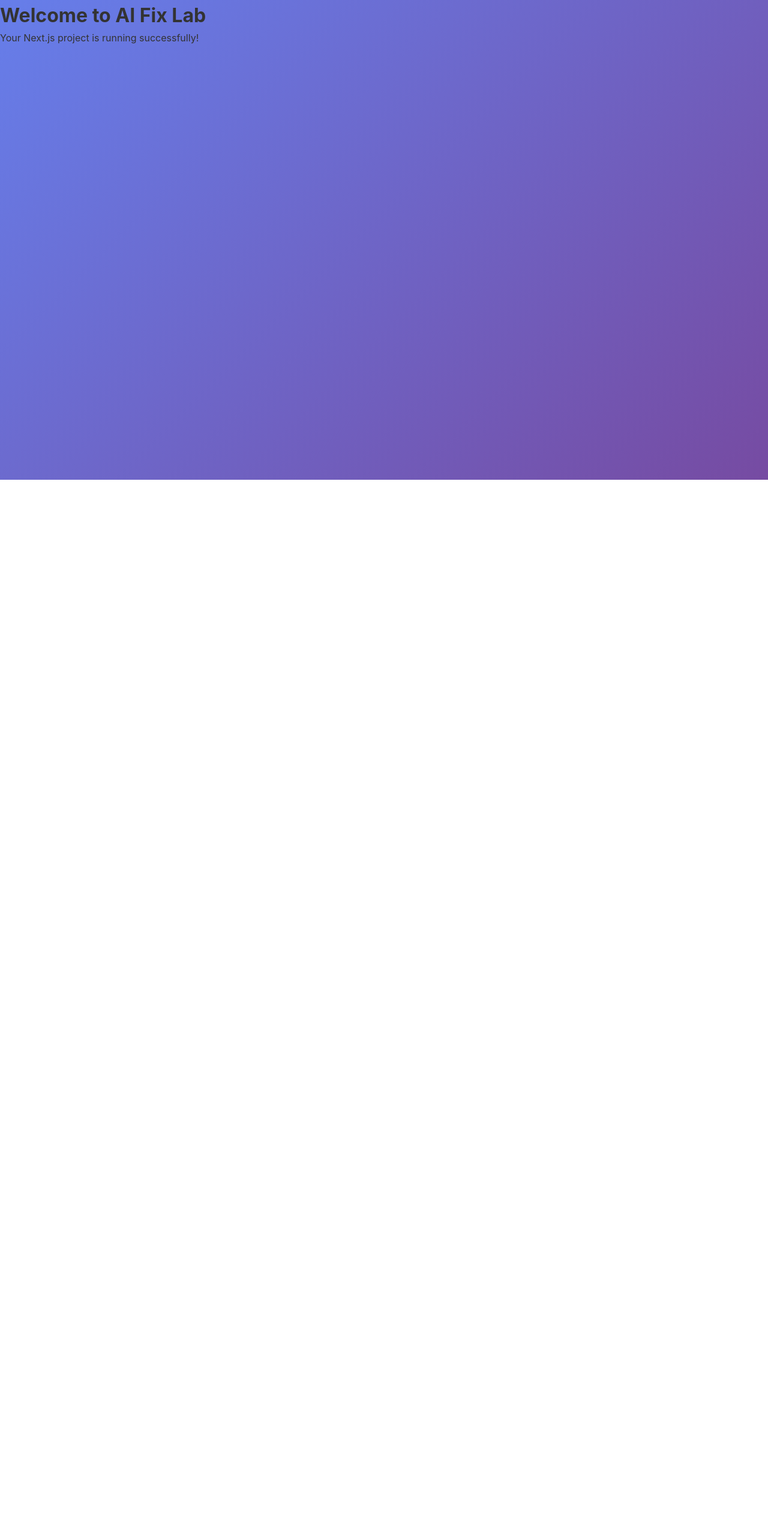
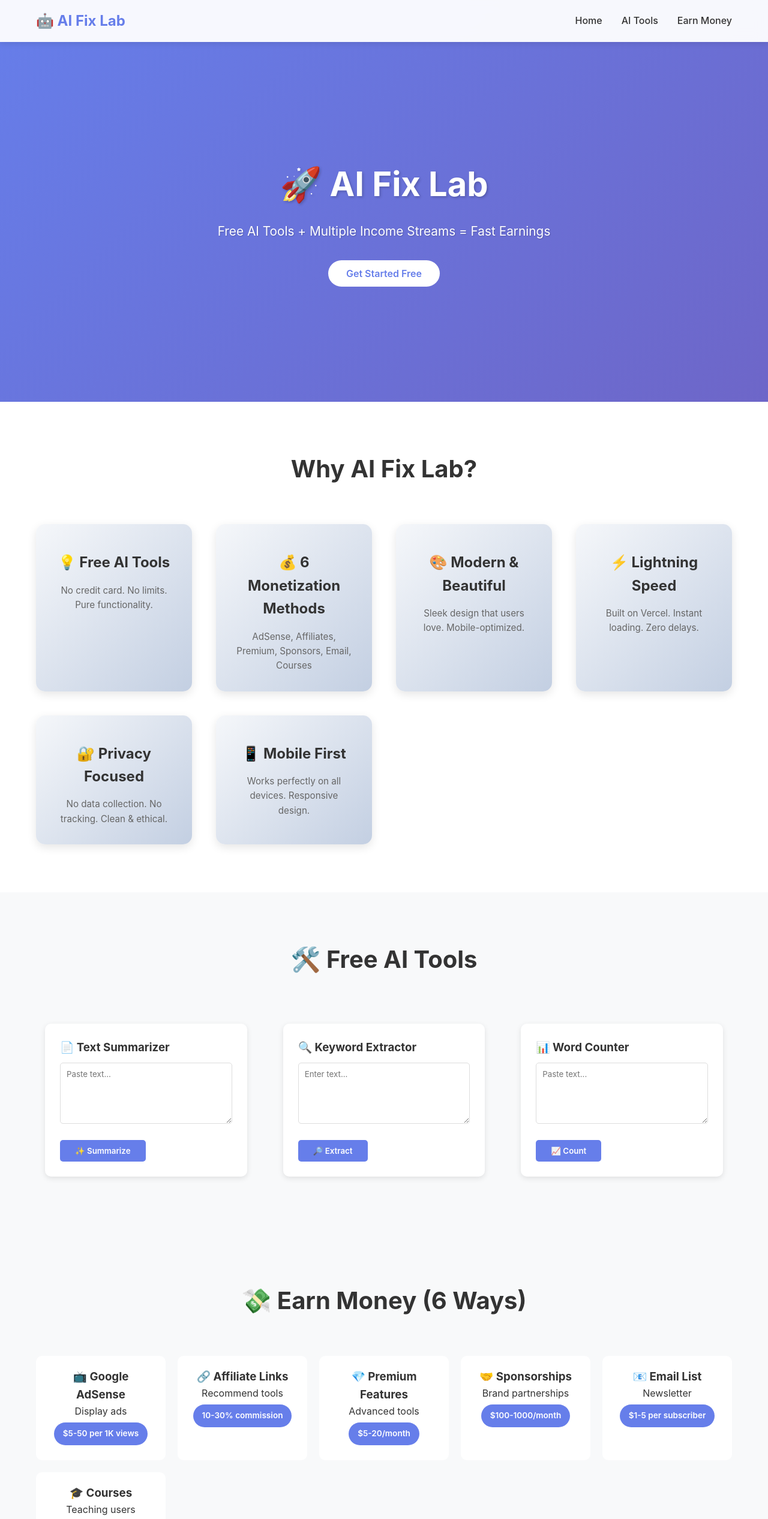
Before and after one commit to newsintech/ai-fix-lab, a Next.js app: page / in a window 1280 px wide. Shown: the top 2533 px of the page at 60% size. Before the commit the page ends 800 px from the top, so only its background shows below. Built offline with nearby package versions, Linux system fonts and the light colour scheme.

Commit message:
Complete AI platform: tools, modern UI, 6 monetization methods

```diff
--- a/pages/index.js
+++ b/pages/index.js
@@ -1,8 +1,163 @@
+import React, { useState } from 'react';
+import Head from 'next/head';
+
 export default function Home() {
+  const [input, setInput] = useState('');
+  const [result, setResult] = useState('');
+  const [loading, setLoading] = useState(false);
+
+  const summarizeText = () => {
+    if (!input.trim()) return;
+    const words = input.split(/\s+/);
+    const summary = words.slice(0, 20).join(' ') + '...';
+    setResult(`📋 Summary: ${summary}`);
+  };
+
+  const extractKeywords = () => {
+    if (!input.trim()) return;
+    const words = input.toLowerCase().split(/\s+/);
+    const keywords = [...new Set(words)].slice(0, 8).join(', ');
+    setResult(`🔑 Keywords: ${keywords}`);
+  };
+
+  const countWords = () => {
+    if (!input.trim()) return;
+    const wordCount = input.split(/\s+/).length;
+    const charCount = input.length;
+    setResult(`📊 Words: ${wordCount} | Chars: ${charCount}`);
+  };
+
   return (
-    <div>
-      <h1>Welcome to AI Fix Lab</h1>
-      <p>Your Next.js project is running successfully!</p>
-    </div>
-  )
+    <>
+      <Head>
+        <title>AI Fix Lab - Free AI Tools & Earn Money Fast</title>
+        <meta name="description" content="Free AI tools + multiple monetization methods" />
+        <meta name="viewport" content="width=device-width, initial-scale=1" />
+      </Head>
+
+      <nav>
+        <div className="container nav-container">
+          <h2 style={{ color: '#667eea' }}>🤖 AI Fix Lab</h2>
+          <ul>
+            <li><a href="#home">Home</a></li>
+            <li><a href="#tools">AI Tools</a></li>
+            <li><a href="#earn">Earn Money</a></li>
+          </ul>
+        </div>
+      </nav>
+
+      <section id="home" className="hero">
+        <div style={{ textAlign: 'center' }}>
+          <h1>🚀 AI Fix Lab</h1>
+          <p>Free AI Tools + Multiple Income Streams = Fast Earnings</p>
+          <button className="cta-button" onClick={() => document.getElementById('tools').scrollIntoView()}>Get Started Free</button>
+        </div>
+      </section>
+
+      <section className="features">
+        <div className="container">
+          <h2 className="section-title">Why AI Fix Lab?</h2>
+          <div className="features-grid">
+            <div className="feature-card">
+              <h3>💡 Free AI Tools</h3>
+              <p>No credit card. No limits. Pure functionality.</p>
+            </div>
+            <div className="feature-card">
+              <h3>💰 6 Monetization Methods</h3>
+              <p>AdSense, Affiliates, Premium, Sponsors, Email, Courses</p>
+            </div>
+            <div className="feature-card">
+              <h3>🎨 Modern & Beautiful</h3>
+              <p>Sleek design that users love. Mobile-optimized.</p>
+            </div>
+            <div className="feature-card">
+              <h3>⚡ Lightning Speed</h3>
+              <p>Built on Vercel. Instant loading. Zero delays.</p>
+            </div>
+            <div className="feature-card">
+              <h3>🔐 Privacy Focused</h3>
+              <p>No data collection. No tracking. Clean & ethical.</p>
+            </div>
+            <div className="feature-card">
+              <h3>📱 Mobile First</h3>
+              <p>Works perfectly on all devices. Responsive design.</p>
+            </div>
+          </div>
+        </div>
+      </section>
+
+      <section id="tools" className="tools">
+        <div className="container">
+          <h2 className="section-title">🛠️ Free AI Tools</h2>
+          <div style={{ display: 'grid', gridTemplateColumns: 'repeat(auto-fit, minmax(250px, 1fr))', gap: '30px' }}>
+            <div className="tool-card">
+              <h3>📄 Text Summarizer</h3>
+              <textarea value={input} onChange={(e) => setInput(e.target.value)} placeholder="Paste text..." rows="5" />
+              <button onClick={summarizeText}>✨ Summarize</button>
+              {result && <p style={{ marginTop: '10px', padding: '10px', background: '#f0f0f0', borderRadius: '5px' }}>{result}</p>}
+            </div>
+            <div className="tool-card">
+              <h3>🔍 Keyword Extractor</h3>
+              <textarea value={input} onChange={(e) => setInput(e.target.value)} placeholder="Enter text..." rows="5" />
+              <button onClick={extractKeywords}>🔎 Extract</button>
+              {result && <p style={{ marginTop: '10px', padding: '10px', background: '#f0f0f0', borderRadius: '5px' }}>{result}</p>}
+            </div>
+            <div className="tool-card">
+              <h3>📊 Word Counter</h3>
+              <textarea value={input} onChange={(e) => setInput(e.target.value)} placeholder="Paste text..." rows="5" />
+              <button onClick={countWords}>📈 Count</button>
+              {result && <p style={{ marginTop: '10px', padding: '10px', background: '#f0f0f0', borderRadius: '5px' }}>{result}</p>}
+            </div>
+          </div>
+        </div>
+      </section>
+
+      <section id="earn" style={{ padding: '80px 0', background: '#f8f9fa' }}>
+        <div className="container">
+          <h2 className="section-title">💸 Earn Money (6 Ways)</h2>
+          <div style={{ display: 'grid', gridTemplateColumns: 'repeat(auto-fit, minmax(200px, 1fr))', gap: '20px', marginTop: '30px' }}>
+            <div style={{ background: 'white', padding: '20px', borderRadius: '10px', textAlign: 'center' }}>
+              <h3>📺 Google AdSense</h3>
+              <p>Display ads</p>
+              <span className="badge">$5-50 per 1K views</span>
+            </div>
+            <div style={{ background: 'white', padding: '20px', borderRadius: '10px', textAlign: 'center' }}>
+              <h3>🔗 Affiliate Links</h3>
+              <p>Recommend tools</p>
+              <span className="badge">10-30% commission</span>
+            </div>
+            <div style={{ background: 'white', padding: '20px', borderRadius: '10px', textAlign: 'center' }}>
+              <h3>💎 Premium Features</h3>
+              <p>Advanced tools</p>
+              <span className="badge">$5-20/month</span>
+            </div>
+            <div style={{ background: 'white', padding: '20px', borderRadius: '10px', textAlign: 'center' }}>
+              <h3>🤝 Sponsorships</h3>
+              <p>Brand partnerships</p>
+              <span className="badge">$100-1000/month</span>
+            </div>
+            <div style={{ background: 'white', padding: '20px', borderRadius: '10px', textAlign: 'center' }}>
+              <h3>📧 Email List</h3>
+              <p>Newsletter</p>
+              <span className="badge">$1-5 per subscriber</span>
+            </div>
+            <div style={{ background: 'white', padding: '20px', borderRadius: '10px', textAlign: 'center' }}>
+              <h3>🎓 Courses</h3>
+              <p>Teaching users</p>
+              <span className="badge">$19-99/course</span>
+            </div>
+          </div>
+        </div>
+      </section>
+
+      <footer>
+        <div className="container" style={{ textAlign: 'center' }}>
+          <p>&copy; 2025 AI Fix Lab. Free AI Tools for Everyone.</p>
+          <p style={{ marginTop: '10px', fontSize: '0.9rem' }}>
+            <a href="#">Privacy</a> | <a href="#">Terms</a> | <a href="#">Advertise</a>
+          </p>
+        </div>
+      </footer>
+    </>
+  );
 }
```
